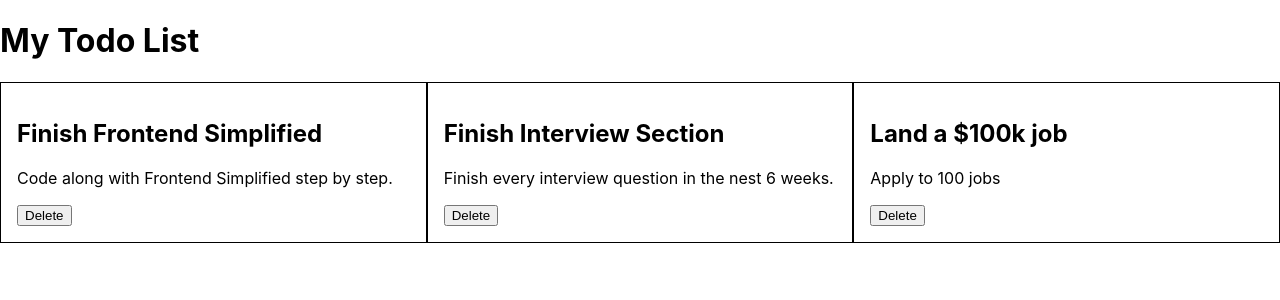
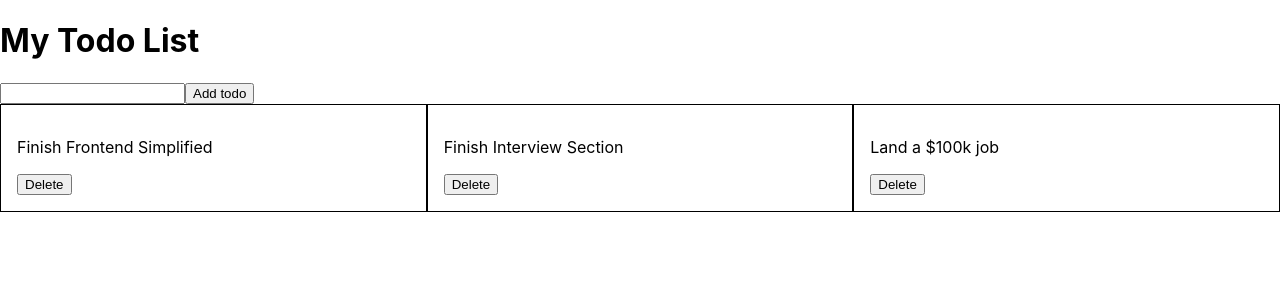
Before and after one commit to billyylee1127/react-crashcourse, a React (Create React App) app: page / in a window 1280 px wide. Shown: the top 300 px of the page. Built offline with nearby package versions, Linux system fonts and the light colour scheme.

Commit message:
no show modal

```diff
--- a/src/App.jsx
+++ b/src/App.jsx
@@ -2,23 +2,26 @@ import "./App.css";
 import Todo from "./components/Todo";
 import Title from "./components/Title";
 import Modal from "./components/Modal.jsx";
+import React, { useState } from "react"
 
 function App() {
+  const [showModal, setShowModal] = useState(false)
+
   return (
     <div>
       <Title />
+      <div>
+        <input type="text" onChange={(event) => {
+          console.log(event.target.value)
+        }}/>
+        <button onClick={() => setShowModal(true)}>Add todo</button>
+      </div>
       <div className="todo__wrapper">
-        <Todo
-          title="Finish Frontend Simplified"
-          paragraph="Code along with Frontend Simplified step by step."
-        />
-        <Todo
-          title="Finish Interview Section"
-          paragraph="Finish every interview question in the nest 6 weeks."
-        />
-        <Todo title="Land a $100k job" paragraph="Apply to 100 jobs" />
+        <Todo title="Finish Frontend Simplified" />
+        <Todo title="Finish Interview Section"/>
+        <Todo title="Land a $100k job" />
       </div>
-      {/* <Modal title="Are you sure you want to delete?" /> */}
+      {showModal && <Modal title="Confirm Delete?" />}
     </div>
   );
 }
--- a/src/components/Modal.jsx
+++ b/src/components/Modal.jsx
@@ -1,18 +1,32 @@
-import "./Modal.css"
+import "./Modal.css";
 
-function Modal ({title}) {
-    return (
-<div>
-    <div className="modal">
+function Modal({ title }) {
+  return (
+    <div>
+      <div className="modal">
         <p className="modal__title">{title}</p>
         <div className="modal__buttons">
-            <button className="btn btn__cancel">Cancel</button>
-            <button className="btn">Confirm</button>
+          <button
+            onClick={() => {
+              console.log(`cancel`);
+            }}
+            className="btn btn__cancel"
+          >
+            Cancel
+          </button>
+          <button
+            onClick={() => {
+              console.log(`confirm`);
+            }}
+            className="btn"
+          >
+            Confirm
+          </button>
         </div>
+      </div>
+      <div className="backdrop" />
     </div>
-    <div className="backdrop" />
-</div>
-    )
+  );
 }
 
-export default Modal
+export default Modal;
--- a/src/components/Todo.jsx
+++ b/src/components/Todo.jsx
@@ -1,14 +1,14 @@
 import "./Todo.css"
 
-function Todo({ title, paragraph }) {
-    console.log(title)
+function Todo({ title }) {
+    function deleteTodo() {
+        console.log("deleteTodo()", title)
+    }
+
     return (
     <div className="todo">
-        <h2>{title}</h2>
-        <p>{paragraph}</p>
-        <button onClick-={() => {
-            console.log(`clicked`)
-        }}>Delete</button>
+        <p>{title}</p>
+        <button onClick={deleteTodo}>Delete</button>
     </div>
     );
 }
```
